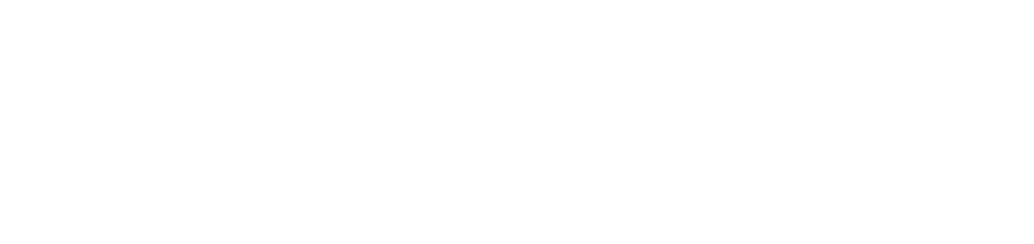
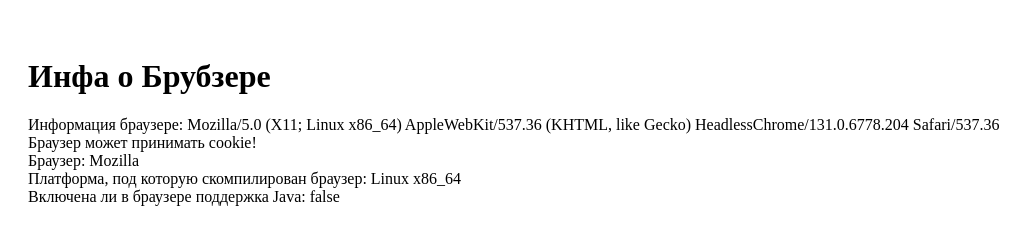
Before and after one commit to ReNegade322/info, a plain HTML site: page index.html in a window 1280 px wide. Shown: the whole page, without its empty margins (0-1034 px from the left). Drawn offline with Linux system fonts and the light colour scheme.

Commit message:
loggin brauser info

```diff
--- a/index.html
+++ b/index.html
@@ -4,9 +4,14 @@
     <meta http-equiv="X-UA-Compatible" content="IE=edge">
     <meta name="viewport" content="width=device-width, initial-scale=1.0">
     <title>info</title>
+    <style>
+        body{
+            padding: 50px 20px;
+        }
+    </style>
 </head>
 <body>
-
+    <h1>Инфа о Брубзере</h1>
     <script src="../script.js"></script>
 </body>
 </html>
--- a/script.js
+++ b/script.js
@@ -1 +1,13 @@
-console.log("hi")
+document.write('Информация браузере: '+ navigator.userAgent + '<br />');
+
+
+if (navigator.cookieEnabled)
+   document.write('Браузер может принимать cookie!' + '<br />');
+else
+   document.write(' Ваш браузер не может принимать cookie.' + '<br />');
+
+document.write("Браузер: " + navigator.appCodeName + '<br />');
+
+document.write("Платформа, под которую скомпилирован браузер: " + navigator.platform + '<br />');
+
+document.write("Включена ли в браузере поддержка Java: " + navigator.javaEnabled() + '<br />');
```
